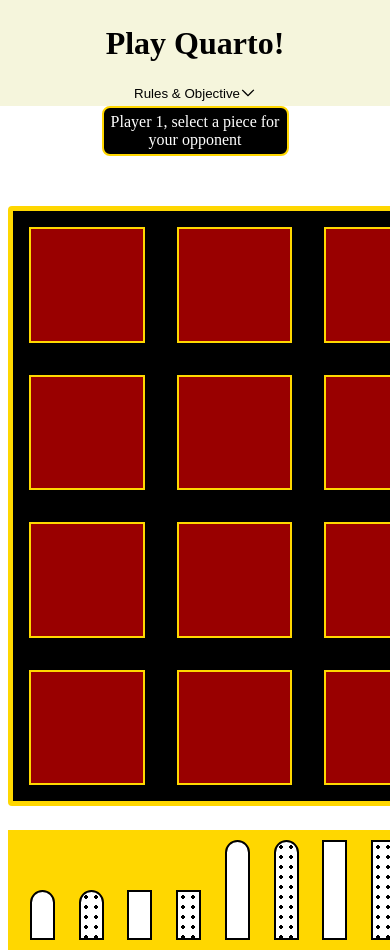
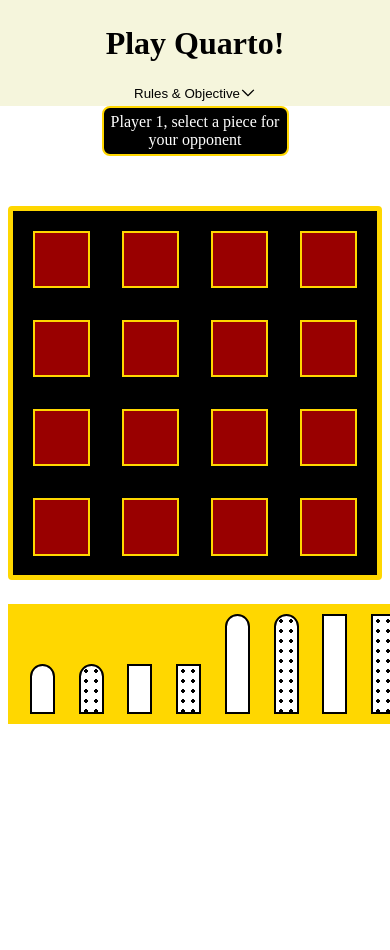
Before and after one commit to jmerz826/Quarto, a React (Vite) app: page / in a window 390 px wide. Both pictures are taken after a click on the button "START QUARTO". Shown: the top 950 px of the page. After the commit the page ends 844 px from the top, so only its background shows below. Built offline with nearby package versions, Linux system fonts and the light colour scheme.

Commit message:
responsiveness

```diff
--- a/src/components/game/Board.tsx
+++ b/src/components/game/Board.tsx
@@ -9,13 +9,15 @@ import { ValidValue } from "./types/game";
 import { Scoreboard } from "./Scoreboard";
 
 const StyledBoard = styled.div`
-  height: 600px;
+  aspect-ratio: 1 / 1;
   background-color: black;
-  width: 600px;
+  /* max-width: 500px; */
+  max-height: 75vh;
   margin: auto;
   margin-top: 50px;
   border: 5px solid gold;
   border-radius: 4px;
+  padding: 1%;
 `;
 
 export interface IGameContext {
```
